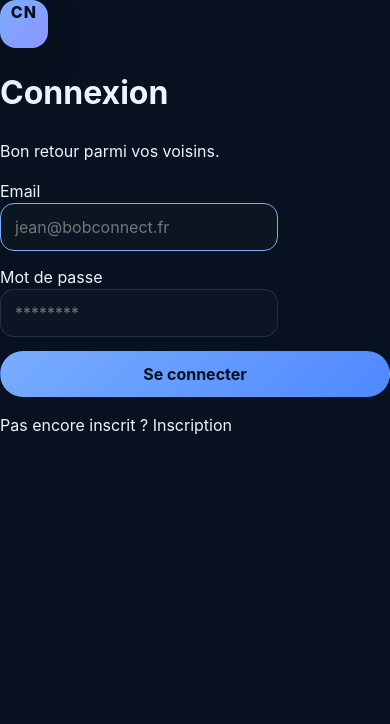
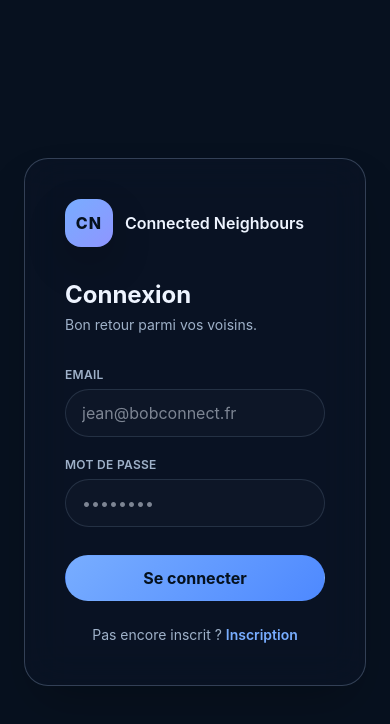
Before and after one commit to Artex6666/connectedNeighbours, a React (Vite) app in the folder front/: page /login in a window 390 px wide. Shown: the top 724 px of the page. Built offline with nearby package versions, Linux system fonts and the light colour scheme; no server answers.

Commit message:
feat(ui): install Tailwind CSS, style auth pages and dashboard
- Install @tailwindcss/vite + tailwindcss v4
- Rewrite LoginPage and RegisterPage with Tailwind + design tokens
- Rewrite DashboardPage with module grid (services, events, messaging, documents)
- Add @import tailwindcss to base.css

```diff
--- a/front/package.json
+++ b/front/package.json
@@ -25,6 +25,7 @@
   },
   "devDependencies": {
     "@eslint/js": "^9.39.4",
+    "@tailwindcss/vite": "^4.3.0",
     "@testing-library/jest-dom": "^6.9.1",
     "@testing-library/react": "^16.3.2",
     "@testing-library/user-event": "^14.6.1",
@@ -38,6 +39,7 @@
     "eslint-plugin-react-refresh": "^0.5.2",
     "globals": "^17.4.0",
     "jsdom": "^29.0.1",
+    "tailwindcss": "^4.3.0",
     "typescript": "~5.9.3",
     "typescript-eslint": "^8.57.0",
     "vite": "^8.0.1",
--- a/front/src/modules/auth/LoginPage.tsx
+++ b/front/src/modules/auth/LoginPage.tsx
@@ -1,4 +1,4 @@
-import { useState, type FormEvent } from 'react'
+import { useState } from 'react'
 import { Link, useNavigate, useLocation } from 'react-router-dom'
 import { useTranslation } from 'react-i18next'
 import { useAuth } from '@/shared/context/AuthContext'
@@ -17,11 +17,10 @@ export function LoginPage() {
   const [error, setError] = useState<string | null>(null)
   const [isLoading, setIsLoading] = useState(false)
 
-  const handleSubmit = async (e: FormEvent) => {
+  const handleSubmit = async (e: React.FormEvent<HTMLFormElement>) => {
     e.preventDefault()
     setError(null)
     setIsLoading(true)
-
     try {
       await login(email, password)
       navigate(from, { replace: true })
@@ -33,25 +32,45 @@ export function LoginPage() {
   }
 
   return (
-    <div className="auth-page">
-      <div className="auth-card">
-        <div className="auth-card__header">
-          <a className="brand" href={routes.home}>
-            <span className="brand__mark">CN</span>
-          </a>
-          <h1>{t('auth.login')}</h1>
-          <p>{t('auth.loginSubtitle')}</p>
-        </div>
+    <div className="min-h-screen flex items-center justify-center p-6" style={{ background: 'var(--color-bg)' }}>
+      <div
+        className="w-full max-w-md rounded-3xl p-10 shadow-2xl"
+        style={{
+          background: 'var(--color-bg-elevated)',
+          border: '1px solid var(--color-border-strong)',
+          backdropFilter: 'blur(20px)',
+        }}
+      >
+        {/* Brand */}
+        <Link to={routes.home} className="inline-flex items-center gap-3 mb-8">
+          <span className="brand__mark">CN</span>
+          <span className="font-semibold" style={{ color: 'var(--color-text)' }}>
+            Connected Neighbours
+          </span>
+        </Link>
 
-        <form className="auth-form" onSubmit={handleSubmit} noValidate>
+        <h1 className="text-2xl font-bold mb-1" style={{ color: 'var(--color-text)' }}>
+          {t('auth.login')}
+        </h1>
+        <p className="text-sm mb-8" style={{ color: 'var(--color-text-muted)' }}>
+          {t('auth.loginSubtitle')}
+        </p>
+
+        <form onSubmit={handleSubmit} noValidate className="flex flex-col gap-5">
           {error && (
-            <div className="auth-form__error" role="alert">
+            <div
+              className="px-4 py-3 rounded-xl text-sm"
+              style={{ background: 'rgba(255,80,80,0.1)', border: '1px solid rgba(255,80,80,0.2)', color: '#ffb4b4' }}
+              role="alert"
+            >
               {error}
             </div>
           )}
 
-          <div className="form-field">
-            <label htmlFor="email">{t('auth.modal.email')}</label>
+          <div className="flex flex-col gap-1.5">
+            <label htmlFor="email" className="text-xs font-semibold uppercase tracking-wide" style={{ color: 'var(--color-text-muted)' }}>
+              {t('auth.modal.email')}
+            </label>
             <input
               id="email"
               type="email"
@@ -61,30 +80,46 @@ export function LoginPage() {
               required
               autoComplete="email"
               autoFocus
+              className="h-12 px-4 rounded-xl outline-none transition-colors"
+              style={{
+                background: 'rgba(255,255,255,0.02)',
+                border: '1px solid var(--color-border)',
+                color: 'var(--color-text)',
+              }}
             />
           </div>
 
-          <div className="form-field">
-            <label htmlFor="password">{t('auth.modal.password')}</label>
+          <div className="flex flex-col gap-1.5">
+            <label htmlFor="password" className="text-xs font-semibold uppercase tracking-wide" style={{ color: 'var(--color-text-muted)' }}>
+              {t('auth.modal.password')}
+            </label>
             <input
               id="password"
               type="password"
               value={password}
               onChange={(e) => setPassword(e.target.value)}
-              placeholder={t('auth.modal.passwordPlaceholder')}
+              placeholder="••••••••"
               required
               autoComplete="current-password"
+              className="h-12 px-4 rounded-xl outline-none transition-colors"
+              style={{
+                background: 'rgba(255,255,255,0.02)',
+                border: '1px solid var(--color-border)',
+                color: 'var(--color-text)',
+              }}
             />
           </div>
 
-          <button className="button button--full" type="submit" disabled={isLoading}>
+          <button type="submit" disabled={isLoading} className="button button--full mt-2">
             {isLoading ? t('auth.modal.loading') : t('auth.modal.submitLogin')}
           </button>
         </form>
 
-        <p className="auth-card__footer">
+        <p className="text-center text-sm mt-6" style={{ color: 'var(--color-text-muted)' }}>
           {t('auth.noAccount')}{' '}
-          <Link to={routes.register}>{t('auth.register')}</Link>
+          <Link to={routes.register} className="font-semibold" style={{ color: 'var(--color-primary)' }}>
+            {t('auth.register')}
+          </Link>
         </p>
       </div>
     </div>
--- a/front/src/modules/auth/RegisterPage.tsx
+++ b/front/src/modules/auth/RegisterPage.tsx
@@ -1,22 +1,24 @@
-import { useState, type FormEvent } from 'react'
+import { useState } from 'react'
 import { Link, useNavigate } from 'react-router-dom'
 import { useTranslation } from 'react-i18next'
 import { useAuth } from '@/shared/context/AuthContext'
 import { authApi } from '@/shared/lib/api'
 import { routes } from '@/shared/config/routes'
 
+const inputClass = 'h-12 px-4 rounded-xl outline-none transition-colors w-full'
+const inputStyle = {
+  background: 'rgba(255,255,255,0.02)',
+  border: '1px solid var(--color-border)',
+  color: 'var(--color-text)',
+}
+const labelClass = 'text-xs font-semibold uppercase tracking-wide'
+
 export function RegisterPage() {
   const { t } = useTranslation()
   const { login } = useAuth()
   const navigate = useNavigate()
 
-  const [form, setForm] = useState({
-    fullName: '',
-    email: '',
-    password: '',
-    phone: '',
-    address: '',
-  })
+  const [form, setForm] = useState({ fullName: '', email: '', password: '', phone: '', address: '' })
   const [error, setError] = useState<string | null>(null)
   const [isLoading, setIsLoading] = useState(false)
 
@@ -24,13 +26,11 @@ export function RegisterPage() {
     setForm((prev) => ({ ...prev, [e.target.name]: e.target.value }))
   }
 
-  const handleSubmit = async (e: FormEvent) => {
+  const handleSubmit = async (e: React.FormEvent<HTMLFormElement>) => {
     e.preventDefault()
     setError(null)
     setIsLoading(true)
-
     try {
-      // Register then auto-login
       await authApi.register(form)
       await login(form.email, form.password)
       navigate(routes.dashboard, { replace: true })
@@ -42,102 +42,77 @@ export function RegisterPage() {
   }
 
   return (
-    <div className="auth-page">
-      <div className="auth-card">
-        <div className="auth-card__header">
-          <a className="brand" href={routes.home}>
+    <div className="min-h-screen flex items-center justify-center p-6" style={{ background: 'var(--color-bg)' }}>
+      <div
+        className="w-full max-w-md rounded-3xl p-10 shadow-2xl"
+        style={{
+          background: 'var(--color-bg-elevated)',
+          border: '1px solid var(--color-border-strong)',
+          backdropFilter: 'blur(20px)',
+        }}
+      >
+        <Link to={routes.home} className="inline-flex items-center gap-3 mb-8">
           <span className="brand__mark">CN</span>
-          </a>
-          <h1>{t('auth.register')}</h1>
-          <p>{t('auth.registerSubtitle')}</p>
-        </div>
+          <span className="font-semibold" style={{ color: 'var(--color-text)' }}>
+            Connected Neighbours
+          </span>
+        </Link>
 
-        <form className="auth-form" onSubmit={handleSubmit} noValidate>
+        <h1 className="text-2xl font-bold mb-1" style={{ color: 'var(--color-text)' }}>
+          {t('auth.register')}
+        </h1>
+        <p className="text-sm mb-8" style={{ color: 'var(--color-text-muted)' }}>
+          {t('auth.registerSubtitle')}
+        </p>
+
+        <form onSubmit={handleSubmit} noValidate className="flex flex-col gap-5">
           {error && (
-            <div className="auth-form__error" role="alert">
+            <div
+              className="px-4 py-3 rounded-xl text-sm"
+              style={{ background: 'rgba(255,80,80,0.1)', border: '1px solid rgba(255,80,80,0.2)', color: '#ffb4b4' }}
+              role="alert"
+            >
               {error}
             </div>
           )}
 
-          <div className="form-field">
-            <label htmlFor="fullName">{t('auth.modal.fullName')}</label>
+          {[
+            { id: 'fullName', label: t('auth.modal.fullName'), placeholder: t('auth.modal.fullNamePlaceholder'), type: 'text', autoComplete: 'name' },
+            { id: 'email', label: t('auth.modal.email'), placeholder: t('auth.modal.emailPlaceholder'), type: 'email', autoComplete: 'email' },
+            { id: 'password', label: t('auth.modal.password'), placeholder: '••••••••', type: 'password', autoComplete: 'new-password' },
+            { id: 'phone', label: t('auth.modal.phone'), placeholder: t('auth.modal.phonePlaceholder'), type: 'tel', autoComplete: 'tel' },
+            { id: 'address', label: t('auth.modal.address'), placeholder: t('auth.modal.addressPlaceholder'), type: 'text', autoComplete: 'street-address' },
+          ].map(({ id, label, placeholder, type, autoComplete }) => (
+            <div key={id} className="flex flex-col gap-1.5">
+              <label htmlFor={id} className={labelClass} style={{ color: 'var(--color-text-muted)' }}>
+                {label}
+              </label>
               <input
-              id="fullName"
-              name="fullName"
-              type="text"
-              value={form.fullName}
+                id={id}
+                name={id}
+                type={type}
+                value={form[id as keyof typeof form]}
                 onChange={handleChange}
-              placeholder={t('auth.modal.fullNamePlaceholder')}
+                placeholder={placeholder}
                 required
-              autoComplete="name"
-              autoFocus
+                autoComplete={autoComplete}
+                autoFocus={id === 'fullName'}
+                className={inputClass}
+                style={inputStyle}
               />
             </div>
+          ))}
 
-          <div className="form-field">
-            <label htmlFor="email">{t('auth.modal.email')}</label>
-            <input
-              id="email"
-              name="email"
-              type="email"
-              value={form.email}
-              onChange={handleChange}
-              placeholder={t('auth.modal.emailPlaceholder')}
-              required
-              autoComplete="email"
-            />
-          </div>
-
-          <div className="form-field">
-            <label htmlFor="password">{t('auth.modal.password')}</label>
-            <input
-              id="password"
-              name="password"
-              type="password"
-              value={form.password}
-              onChange={handleChange}
-              placeholder={t('auth.modal.passwordPlaceholder')}
-              required
-              autoComplete="new-password"
-            />
-          </div>
-
-          <div className="form-field">
-            <label htmlFor="phone">{t('auth.modal.phone')}</label>
-            <input
-              id="phone"
-              name="phone"
-              type="tel"
-              value={form.phone}
-              onChange={handleChange}
-              placeholder={t('auth.modal.phonePlaceholder')}
-              required
-              autoComplete="tel"
-            />
-          </div>
-
-          <div className="form-field">
-            <label htmlFor="address">{t('auth.modal.address')}</label>
-            <input
-              id="address"
-              name="address"
-              type="text"
-              value={form.address}
-              onChange={handleChange}
-              placeholder={t('auth.modal.addressPlaceholder')}
-              required
-              autoComplete="street-address"
-            />
-          </div>
-
-          <button className="button button--full" type="submit" disabled={isLoading}>
+          <button type="submit" disabled={isLoading} className="button button--full mt-2">
             {isLoading ? t('auth.modal.loading') : t('auth.modal.submitRegister')}
           </button>
         </form>
 
-        <p className="auth-card__footer">
+        <p className="text-center text-sm mt-6" style={{ color: 'var(--color-text-muted)' }}>
           {t('auth.hasAccount')}{' '}
-          <Link to={routes.login}>{t('auth.login')}</Link>
+          <Link to={routes.login} className="font-semibold" style={{ color: 'var(--color-primary)' }}>
+            {t('auth.login')}
+          </Link>
         </p>
       </div>
     </div>
--- a/front/src/styles/base.css
+++ b/front/src/styles/base.css
@@ -1,3 +1,5 @@
+@import "tailwindcss";
+
 * {
   box-sizing: border-box;
 }
--- a/front/vite.config.ts
+++ b/front/vite.config.ts
@@ -1,8 +1,9 @@
 import { defineConfig } from 'vitest/config'
 import react from '@vitejs/plugin-react'
+import tailwindcss from '@tailwindcss/vite'
 
 export default defineConfig({
-  plugins: [react()],
+  plugins: [tailwindcss(), react()],
   resolve: {
     tsconfigPaths: true,
   },
```
Also changed, not shown: front/src/modules/dashboard/DashboardPage.tsx (+61 -43 lines), 1 other file (tests, documents, lock files or other folders). Lines whose indentation alone changed are shown as unchanged.
